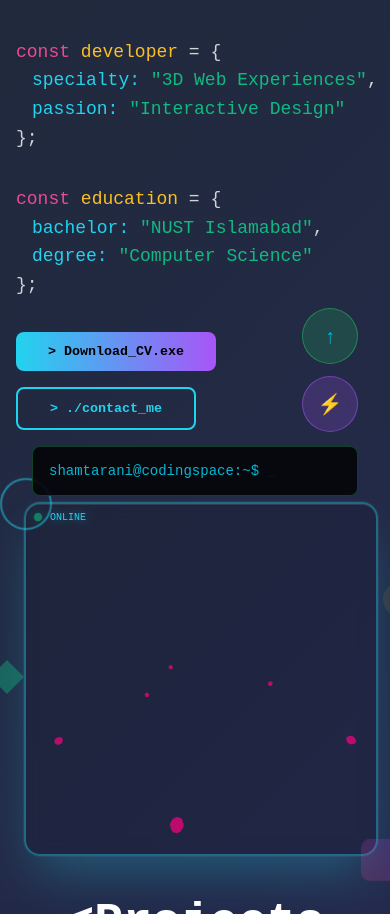
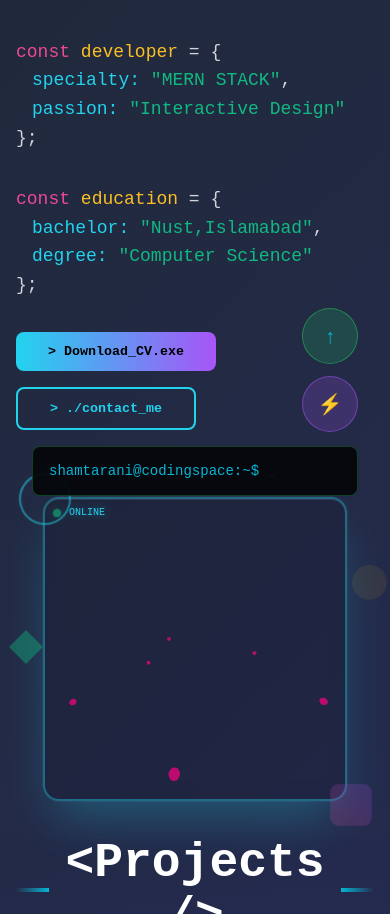
Before and after one commit to shamtarani05/portfolio, a React (Vite) app in the folder frontend/: page / in a window 390 px wide. Shown: the part 316-1230 px from the top of the page. Built offline with nearby package versions, Linux system fonts and the light colour scheme; no server answers.

Commit message:
Model Responsiveness

```diff
--- a/frontend/src/components/Avatar/Avatar.jsx
+++ b/frontend/src/components/Avatar/Avatar.jsx
@@ -11,11 +11,11 @@ const Avatar = () => {
   const frameRef = useRef();
   const [modelLoaded, setModelLoaded] = useState(false);
   const [loadingProgress, setLoadingProgress] = useState(0);
-  const [containerSize, setContainerSize] = useState({ width: 400, height: 400 });
+  const [containerSize, setContainerSize] = useState({ width: 550, height: 550 });
 
   // Function to calculate responsive size
   const calculateSize = () => {
-    const minSize = 350;
+    const minSize = 300;
     const maxSize = 600;
     const vw = Math.max(document.documentElement.clientWidth || 0, window.innerWidth || 0);
     const vh = Math.max(document.documentElement.clientHeight || 0, window.innerHeight || 0);
@@ -84,7 +84,7 @@ const Avatar = () => {
       (gltf) => {
         console.log('Model loaded successfully:', gltf);
 
-        avatarModel = gltf.scene;
+          avatarModel = gltf.scene;
 
         // Calculate bounding box to properly center and scale the model
         const box = new THREE.Box3().setFromObject(avatarModel);
--- a/frontend/src/components/Avatar/Avatar.module.css
+++ b/frontend/src/components/Avatar/Avatar.module.css
@@ -325,8 +325,8 @@
 
 @media (max-width: 480px) {
   .avatarContainer {
-    padding: 0.5rem;
-    min-height: 280px;
+    padding: 0.2rem;
+    min-height: 250px;
   }
 
   .loadingText {
--- a/frontend/src/components/hero_section/HeroSection.jsx
+++ b/frontend/src/components/hero_section/HeroSection.jsx
@@ -46,7 +46,7 @@ const HeroSection = () => {
               <span className={styles.const}>const</span>{' '}
               <span className={styles.variable}>developer</span> = {'{'}
               <br />
-              <span className={styles.property}>specialty:</span> <span className={styles.string}>"3D Web Experiences"</span>,
+              <span className={styles.property}>specialty:</span> <span className={styles.string}>"MERN STACK"</span>,
               <br />
               <span className={styles.property}>passion:</span> <span className={styles.string}>"Interactive Design"</span>
               <br />
@@ -56,7 +56,7 @@ const HeroSection = () => {
               <span className={styles.const}>const</span>{' '}
               <span className={styles.variable}>education</span> = {'{'}
               <br />
-              <span className={styles.property}>bachelor:</span> <span className={styles.string}>"NUST Islamabad"</span>,
+              <span className={styles.property}>bachelor:</span> <span className={styles.string}>"Nust,Islamabad"</span>,
               <br />
               <span className={styles.property}>degree:</span> <span className={styles.string}>"Computer Science"</span>
               <br />
--- a/frontend/src/components/portfolio/Portfolio.module.css
+++ b/frontend/src/components/portfolio/Portfolio.module.css
@@ -1,45 +1,43 @@
-/* src/components/Portfolio/Portfolio.module.css */
+
+
+/* Base styles */
 .container {
   position: relative;
   min-height: 100vh;
-  width: 100vw;
+  width: 100%;
+  max-width: 100vw;
   background: linear-gradient(135deg, #1f2937 0%, #312e81 50%, #000000 100%);
-  overflow: hidden;
+  overflow-x: hidden;
+  overflow-y: auto;
 }
 
 
-.loadingScreen {
-  position: fixed;
-  inset: 0;
-  z-index: 50;
-  display: flex;
-  align-items: center;
-  justify-content: center;
-  background-color: #000000;
+
+
+
+/* Large desktop styles */
+@media (min-width: 1440px) {
+  .container {
+    background: linear-gradient(135deg, #1f2937 0%, #312e81 50%, #000000 100%);
+    background-attachment: fixed;
+  }
 }
 
-.loadingContent {
-  text-align: center;
+/* Mobile landscape orientation */
+@media (max-width: 767px) and (orientation: landscape) {
+  .container {
+    min-height: 100vh;
+  }
 }
 
-.spinner {
-  width: 4rem;
-  height: 4rem;
-  border: 4px solid #22d3ee;
-  border-top-color: transparent;
-  border-radius: 50%;
-  animation: spin 1s linear infinite;
-  margin: 0 auto 1rem;
-}
 
-.loadingText {
-  color: #22d3ee;
-  font-size: 1.25rem;
-  font-family: 'Courier New', monospace;
-}
 
-@keyframes spin {
-  to {
-    transform: rotate(360deg);
+
+
+/* Print styles */
+@media print {
+  .container {
+    background: white !important;
+    color: black !important;
   }
 }
--- a/frontend/src/components/tech_stack/TechStack.jsx
+++ b/frontend/src/components/tech_stack/TechStack.jsx
@@ -14,7 +14,7 @@ const TechStack = () => {
     { name: 'C++', icon: '💻', level: '75%', color: 'blue' },
     { name: 'Git', icon: '🐱‍👤', level: '70%', color: 'green' },
     { name: 'java', icon: '☕', level: '70%', color: 'indigo' },
-       { name: 'C', icon: '💻', level: '70%', color: 'yellow' },
+    { name: 'C', icon: '💻', level: '70%', color: 'yellow' },
     { name: 'Python', icon: '🐍', level: '60%', color: 'purple' },
     { name: 'Three.js', icon: '🎲', level: '50%', color: 'blue' },
   ];
```
